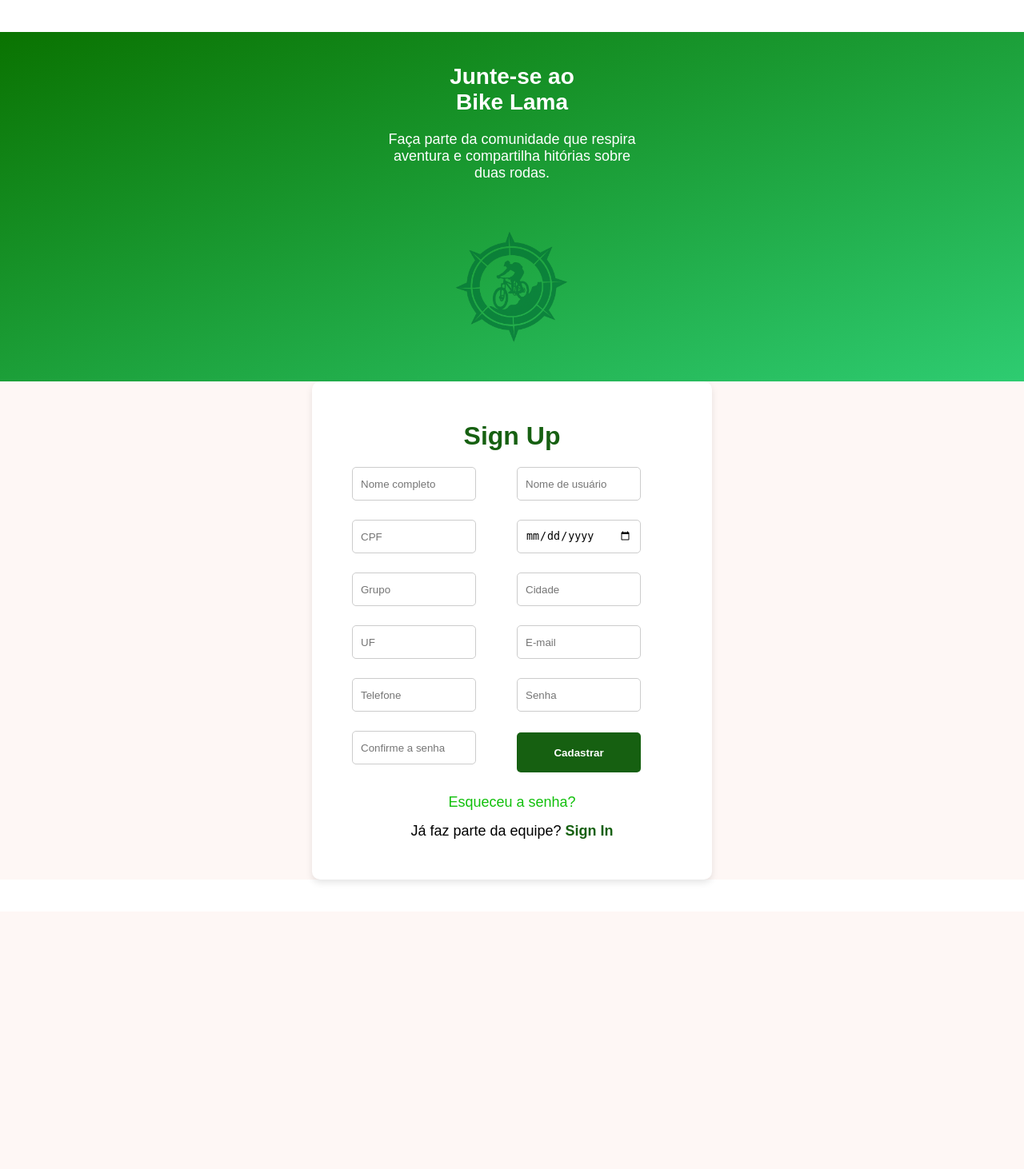
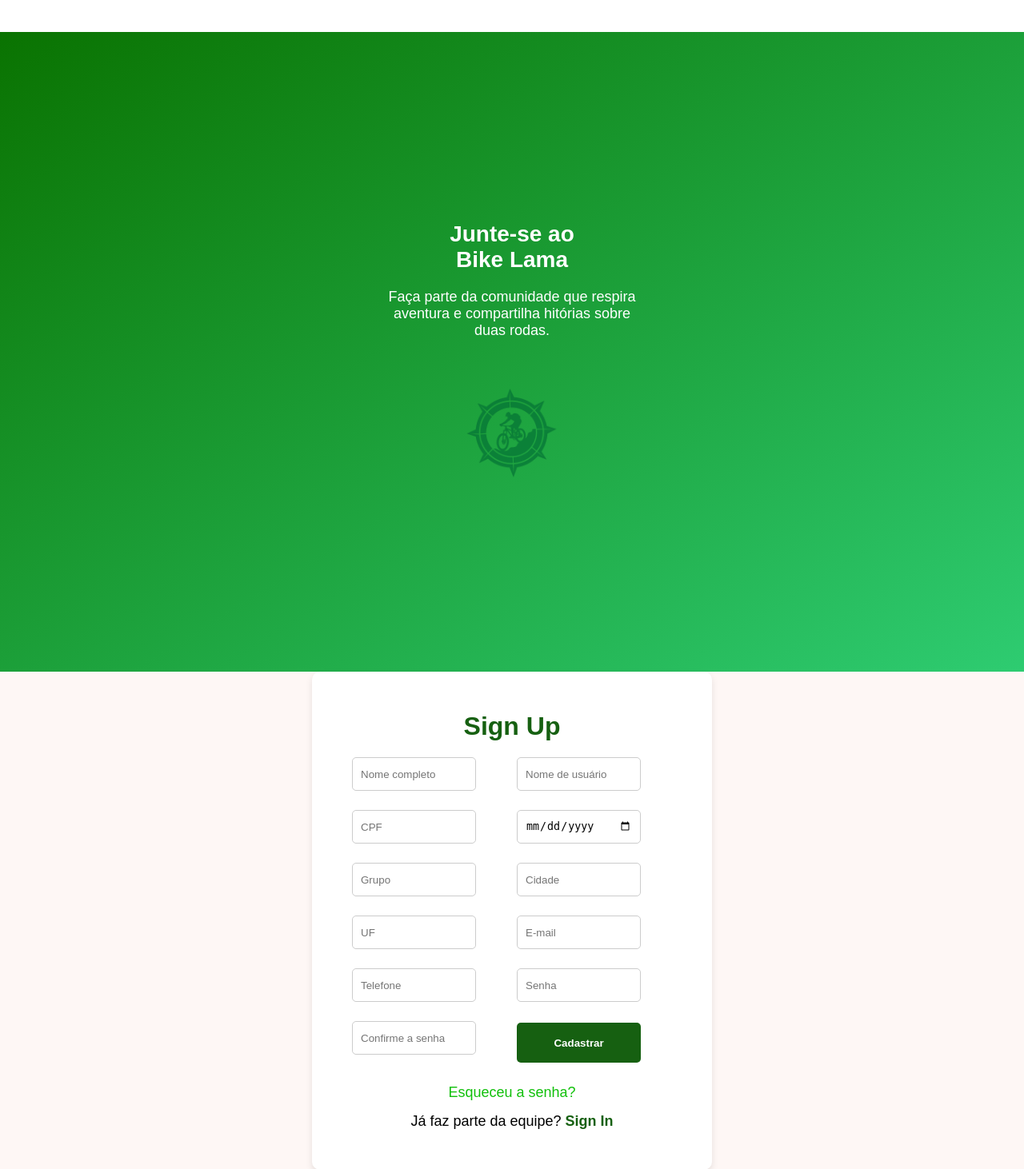
Before and after one commit to AngelaGuilhermino/PlataformBikeLama, a Django app: page /formCadastro/ in a window 1280 px wide. Shown: the top 1462 px of the page at 80% size. Before the commit the page ends 1104 px from the top, so only its background shows below. Run offline with Django 5.2, Linux system fonts and the light colour scheme.

Commit message:
V 12/12/25

```diff
--- a/core/static/CSS/formularios.css
+++ b/core/static/CSS/formularios.css
@@ -27,6 +27,9 @@ html {
     justify-content: center;
     align-items: center;
     text-align: center;
+    min-height: 100vh;
+    max-height: 100vh;
+    overflow: hidden;
 }
 
 .frase h1 {
@@ -56,7 +59,7 @@ html {
     opacity: 0.9;
 }
 .logo img{
-    width: 150px;
+    width: 120px;
     height: auto;
     opacity: 0.7;
 }
```
